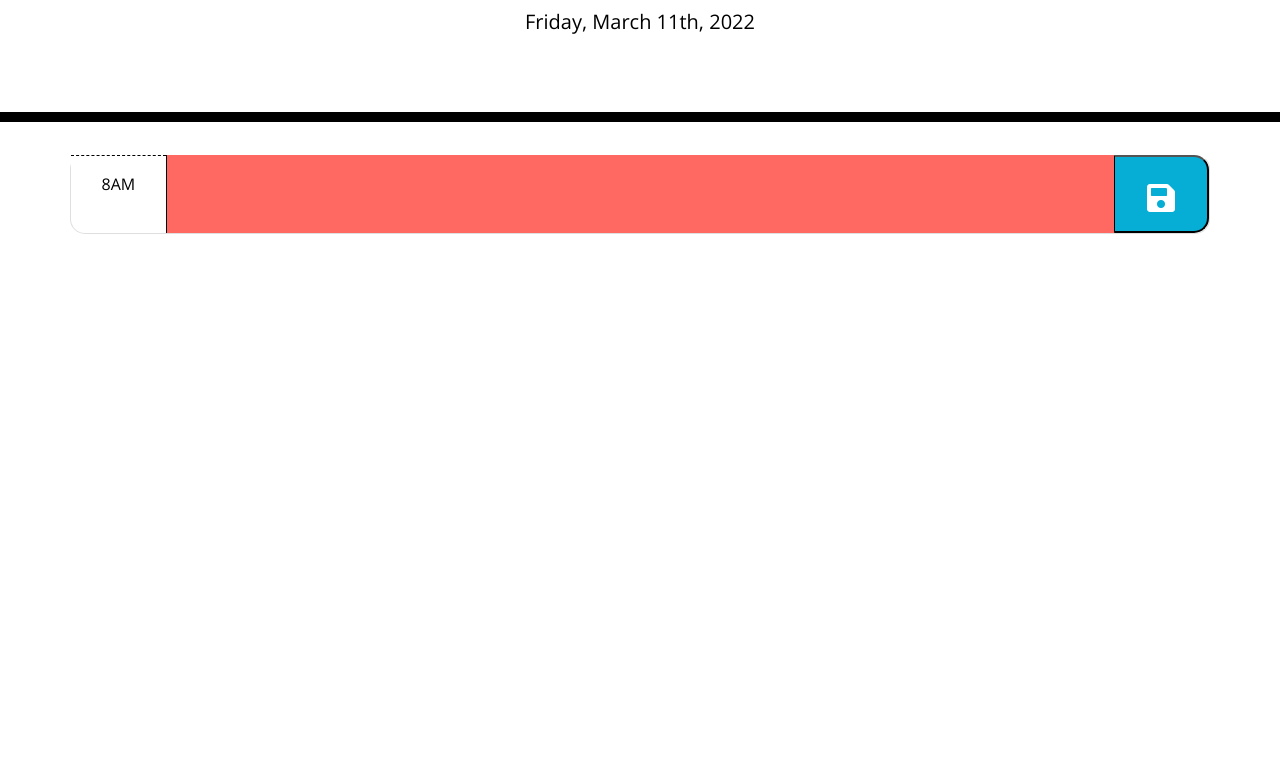
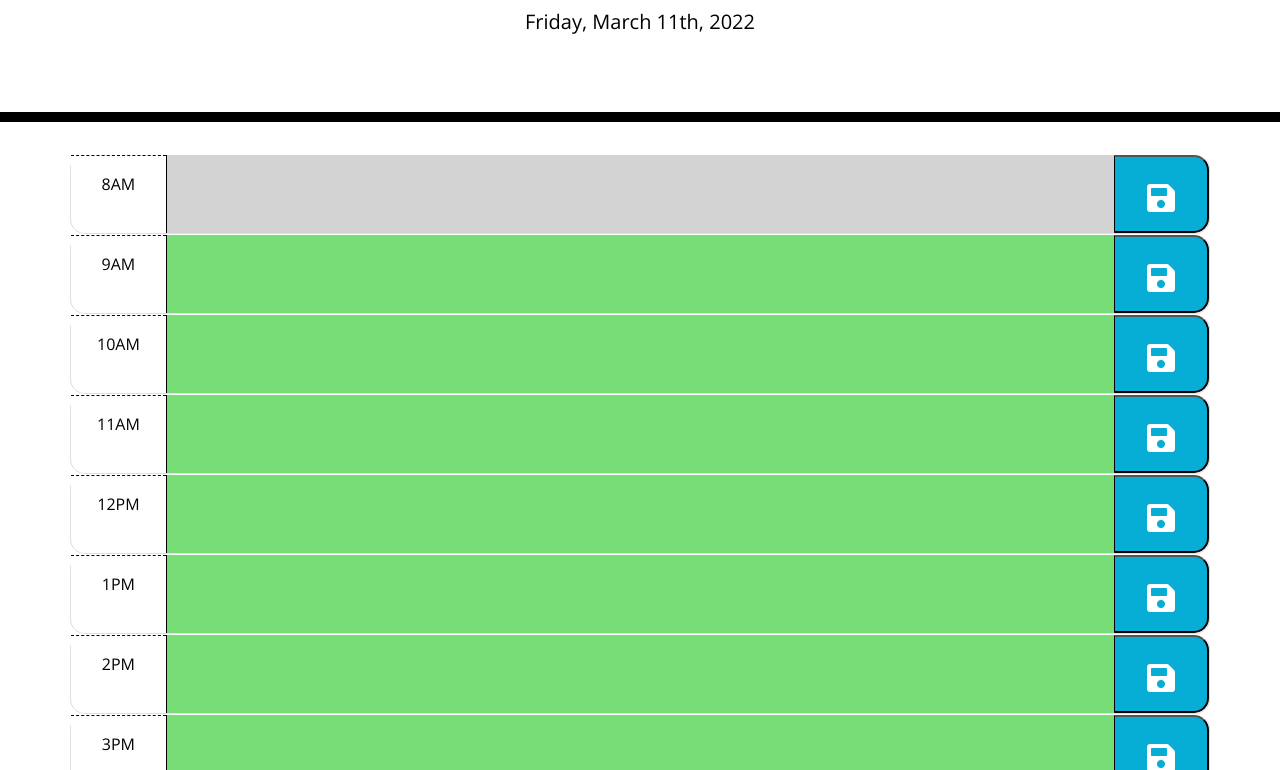
Before and after one commit to EvelynAguirreOrtiz/work-day-scheduler-challenge-utsa-bc-03-2022, a plain HTML site: page index.html in a window 1280 px wide. Shown: the part 182-952 px from the top of the page. Before the commit the page ends 800 px from the top, so only its background shows below. Drawn offline with nearby package versions, Linux system fonts and the light colour scheme.

Commit message:
clarify selectors

```diff
--- a/assets/js/script.js
+++ b/assets/js/script.js
@@ -1,6 +1,8 @@
+var currentDay = moment().format("dddd, MMMM Do, YYYY");
 // the current day is displayed at the top of the calendar
-var todaysDateEl = document.getElementById("currentDay").innerHTML = "<p>" + moment().format("dddd, MMMM Do, YYYY") + "</p>";
+document.getElementById("currentDay").innerHTML = "<p>" + currentDay + "</p>";
 
+// hourly time
 // var eightAMEl = document.getElementById("8-a");
 // var nineAMEl = document.getElementById("9-a");
 // var tenAMEl= document.getElementById("10-a");
@@ -12,7 +14,6 @@ var todaysDateEl = document.getElementById("currentDay").innerHTML = "<p>" + mom
 // var fourPMEl= document.getElementById("4-p");
 // var fivePMEl= document.getElementById("5-p");
 
-var textEightEl = document.getElementById("text8")
 
 var textEightEl = document.getElementById("text8");
 var textNineEl = document.getElementById("text9");
@@ -42,66 +43,77 @@ var textFiveEl = document.getElementById("text5");
 
 
 // change background color as time passes
-var currentHour = moment().format("hA");
 
 var hourArr = [
 	{
 		hour: document.getElementById("8-a").innerHTML = moment({hour: 8}).format("hA"),
 		textBlock: document.getElementById("text8"),
 		saveBtn: document.getElementById("save-8")
-	}
-	// { nineAM: document.getElementById("9-a").innerHTML = moment({hour: 8}).format("hA") },
-	// { tenAM: document.getElementById("10-a").innerHTML = moment({hour: 8}).format("hA") },
-	// { elevenAM: document.getElementById("11-a").innerHTML = moment({hour: 8}).format("hA") },
-	// { twelvePM: document.getElementById("12-p").innerHTML = moment({hour: 8}).format("hA") },
-	// { onePM: document.getElementById("1-p").innerHTML = moment({hour: 8}).format("hA") },
-	// { twoPM: document.getElementById("2-p").innerHTML = moment({hour: 8}).format("hA") },
-	// { threePM: document.getElementById("3-p").innerHTML = moment({hour: 8}).format("hA") },
-	// { fourPM: document.getElementById("4-p").innerHTML = moment({hour: 8}).format("hA") },
-	// { fivePM: document.getElementById("5-p").innerHTML = moment({hour: 8}).format("hA") }
+	},
+	{ hour: document.getElementById("9-a").innerHTML = moment({hour: 9}).format("hA"),
+		textBlock: document.getElementById("text9"),
+		saveBtn: document.getElementById("save-9")
+	},
+	{ hour: document.getElementById("10-a").innerHTML = moment({hour: 10}).format("hA"),
+		textBlock: document.getElementById("text10"),
+		saveBtn: document.getElementById("save-10")
+	},
+	{ hour: document.getElementById("11-a").innerHTML = moment({hour: 11}).format("hA"),
+		textBlock: document.getElementById("text11"),
+		saveBtn: document.getElementById("save-11")
+	},
+	{ hour: document.getElementById("12-p").innerHTML = moment({hour: 12}).format("hA"),
+		textBlock: document.getElementById("text12"),
+		saveBtn: document.getElementById("save-12")
+	},
+	{ hour: document.getElementById("13-p").innerHTML = moment({hour: 13}).format("hA"),
+		textBlock: document.getElementById("text13"),
+		saveBtn: document.getElementById("save-13")
+	},
+	{ twoPM: document.getElementById("14-p").innerHTML = moment({hour: 14}).format("hA"),
+ },
+	{ threePM: document.getElementById("15-p").innerHTML = moment({hour: 15}).format("hA") },
+	{ fourPM: document.getElementById("16-p").innerHTML = moment({hour: 16}).format("hA") },
+	{ fivePM: document.getElementById("17-p").innerHTML = moment({hour: 17}).format("hA") }
 ];
 
 
 
-
+var currentHour = moment().format("hA");
+var i = 8
 var changeColor = function () {
-
-	for (i = 8; i <= 17; i++) {
+	// for (i = 8; i <= 17; 1++) {
 	var blockHour = moment({hour: i}).format("hA");
 	// console.log(blockHour)
 		if (blockHour === currentHour) {
-
-			// $(textEightEl).addClass("present");
+			$(textEightEl).addClass("present");
 			console.log ("yes");
-
 			// textEightEl.removeAttribute('class', 'future');
 			// textEightEl.setAttribute("class", "present");
 		} else {
 			console.log ("no");
 						// textEightEl.removeAttribute('class', 'future');
 			$(textEightEl).removeClass("future");
-
-			$(textEightEl).addClass("present");
+			$(textEightEl).addClass("past");
 		}
 	}
-};
+// };
 changeColor();
 
-// save tasks to local storage
+// save text input
+var scheduleItem8 = document.getElementById("text8").value;
+// localStorage.setItem("scheduleItem8", JSON.stringify(scheduleItem8));
+localStorage.setItem("scheduleItem8", scheduleItem8);
+
+
+// var saveSchedule = function () {
+	// localStorage.setItem("scheduleItem8", JSON.stringify(scheduleItem8));
+	// document.getElementById("save-8").addEventListener('click', saveSchedule)
 //
-// var saveSchedule = function () {
-	// save text input
-//
-// }
-// save-btn
+// };
 
-// var loadTasks = function() {
   // tasks = JSON.parse(localStorage.getItem("tasks"));
-//
-//
-// var saveTasks = function() {
-	// localStorage.setItem("tasks", JSON.stringify(tasks));
-// };
+
 
 
 // WHEN I scroll down
--- a/index.html
+++ b/index.html
@@ -36,12 +36,13 @@
         <div class="col-1 hour" id="8-a"></div>
         <textarea class="col-10 description card-body future" id="text8"></textarea>
         <button class="col-1 saveBtn" id="save-8"><i class="fas fa-save fa-2x  mb-3 mt-4"></i></button>
-      <!-- </section>
+      </section>
       <section class="row time-block card">
         <div class="col-1 hour" id="9-a"></div>
         <textarea class="col-10 description card-body future"></textarea>
         <button class="col-1 saveBtn"><i class="fas fa-save fa-2x  mb-3 mt-4"></i></button>
       </section>
+
       <section class="row time-block card">
         <div class="col-1 hour" id="10-a"></div>
         <textarea class="col-10 description card-body future"></textarea>
@@ -58,43 +59,32 @@
         <button class="col-1 saveBtn"><i class="fas fa-save fa-2x  mb-3 mt-4"></i></button>
       </section>
       <section class="row time-block card">
-        <div class="col-1 hour" id="1-p"></div>
+        <div class="col-1 hour" id="13-p"></div>
         <textarea class="col-10 description card-body future"></textarea>
         <button class="col-1 saveBtn"><i class="fas fa-save fa-2x  mb-3 mt-4"></i></button>
       </section>
       <section class="row time-block card">
-        <div class="col-1 hour" id="2-p"></div>
+        <div class="col-1 hour" id="14-p"></div>
         <textarea class="col-10 description card-body future"></textarea>
         <button class="col-1 saveBtn"><i class="fas fa-save fa-2x  mb-3 mt-4"></i></button>
       </section>
       <section class="row time-block card">
-        <div class="col-1 hour" id="3-p"></div>
+        <div class="col-1 hour" id="15-p"></div>
         <textarea class="col-10 description card-body future"></textarea>
         <button class="col-1 saveBtn"><i class="fas fa-save fa-2x  mb-3 mt-4"></i></button>
       </section>
       <section class="row time-block card">
-        <div class="col-1 hour" id="4-p"></div>
+        <div class="col-1 hour" id="16-p"></div>
         <textarea class="col-10 description card-body future"></textarea>
         <button class="col-1 saveBtn"><i class="fas fa-save fa-2x  mb-3 mt-4"></i></button>
       </section>
       <section class="row time-block card">
-        <div class="col-1 hour" id="5-p">time goes here</div>
+        <div class="col-1 hour" id="17-p">time goes here</div>
         <textarea class="col-10 description card-body future"></textarea>
         <button class="col-1 saveBtn"><i class="fas fa-save fa-2x  mb-3 mt-4"></i></button> -->
-      </section>
+      <!-- </section> -->
 
     </div>
-
-
-    <!-- <i class="fas fa-save fa-2x"></i> -->
-
-<!-- class="description" -->
-<!-- class="hour" -->
-<!-- class="past" -->
-<!-- class="present" -->
-<!-- class="future" -->
-
-
 
     <script src="https://code.jquery.com/jquery-3.4.1.min.js"></script>
     <script src="https://cdnjs.cloudflare.com/ajax/libs/moment.js/2.24.0/moment.min.js"></script>
```
